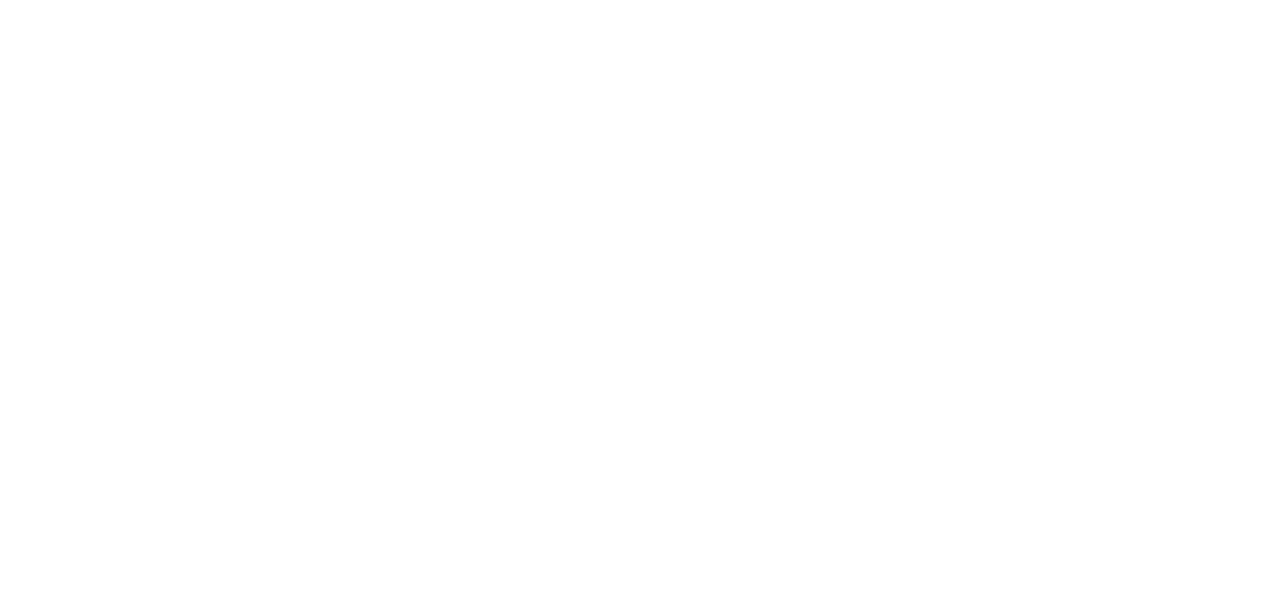
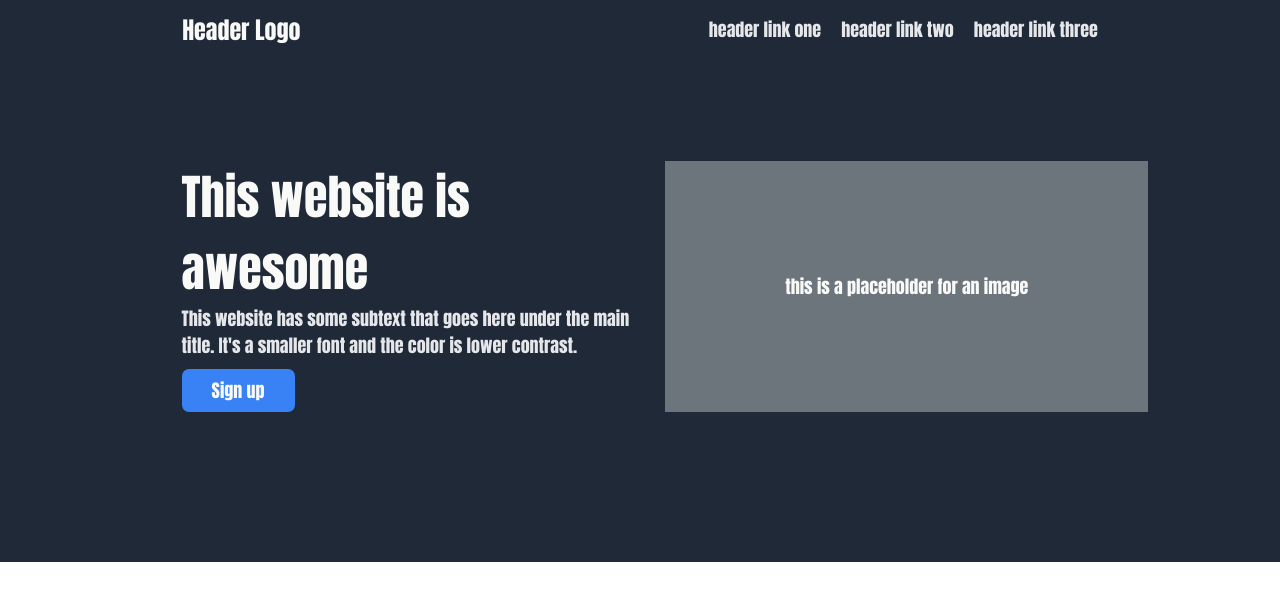
Before and after one commit to MerpButButter/Landing-Page-TOP, a plain HTML site: page index.html in a window 1280 px wide. Drawn offline with Linux system fonts and the light colour scheme.

Commit message:
Furnish and style top of the site Added a container called top which stores the header and hero.

```diff
--- a/index.html
+++ b/index.html
@@ -10,7 +10,30 @@
 </head>
 
 <body>
-
+    <div class="top">
+        <div class="header">
+            <div class="logo">Header Logo</div>
+            <div class="links">
+                <ul>
+                    <li>header link one</li>
+                    <li>header link two</li>
+                    <li>header link three</li>
+                </ul>
+            </div>
+        </div>
+        <div class="hero">
+            <div class="info">
+                <div class="main-text">This website is awesome</div>
+                <div class="sub-text">
+                    This website has some subtext that goes here under the main title. It's a smaller font and the
+                    color is lower contrast.</div>
+                <button class="sign-up">Sign up</button>
+            </div>
+            <div class="image">
+                this is a placeholder for an image
+            </div>
+        </div>
+    </div>
 </body>
 
 </html>
--- a/styles.css
+++ b/styles.css
@@ -0,0 +1,78 @@
+* {
+    font-family: Impact, 'Arial Narrow Bold', sans-serif;
+}
+
+.top {
+    background-color: #1F2937;
+    margin: -10px;
+}
+
+.header {
+    display: flex;
+    align-items: center;
+    justify-content: space-around;
+}
+
+.header .logo {
+    font-size: 24px;
+    color: #F9FAF8;
+    font-weight: bolder;
+}
+
+.top .hero {
+    display: flex;
+    margin-top: 100px;
+    padding-bottom: 150px;
+    justify-content: space-evenly;
+}
+
+.hero .image {
+    background-color: #6c747c;
+    color: #F9FAF8;
+    font-size: 18px;
+    display: flex;
+    justify-content: center;
+    align-items: center;
+    padding: 100px 120px;
+    margin-left: -100px;
+}
+
+.hero .info {
+    display: flex;
+    flex-flow: column wrap;
+    max-width: 450px;
+    margin-left: 50px;
+}
+
+.info .main-text {
+    font-size: 48px;
+    font-weight: bolder;
+    color: #F9FAF8
+}
+
+.info .sub-text {
+    color: #E5E7EB;
+    font-size: 18px;
+    padding-bottom: 10px;
+}
+
+.sign-up {
+    color: #F9FAF8;
+    background-color: #3882F6;
+    font-weight: bolder;
+    font-size: large;
+    border: 0;
+    border-radius: 7px;
+    padding: 8px 30px;
+    max-width: fit-content;
+}
+
+ul,
+ol {
+    display: flex;
+    list-style: none;
+    color: #E5E7EB;
+    font-size: 18px;
+    gap: 20px;
+
+}
```
